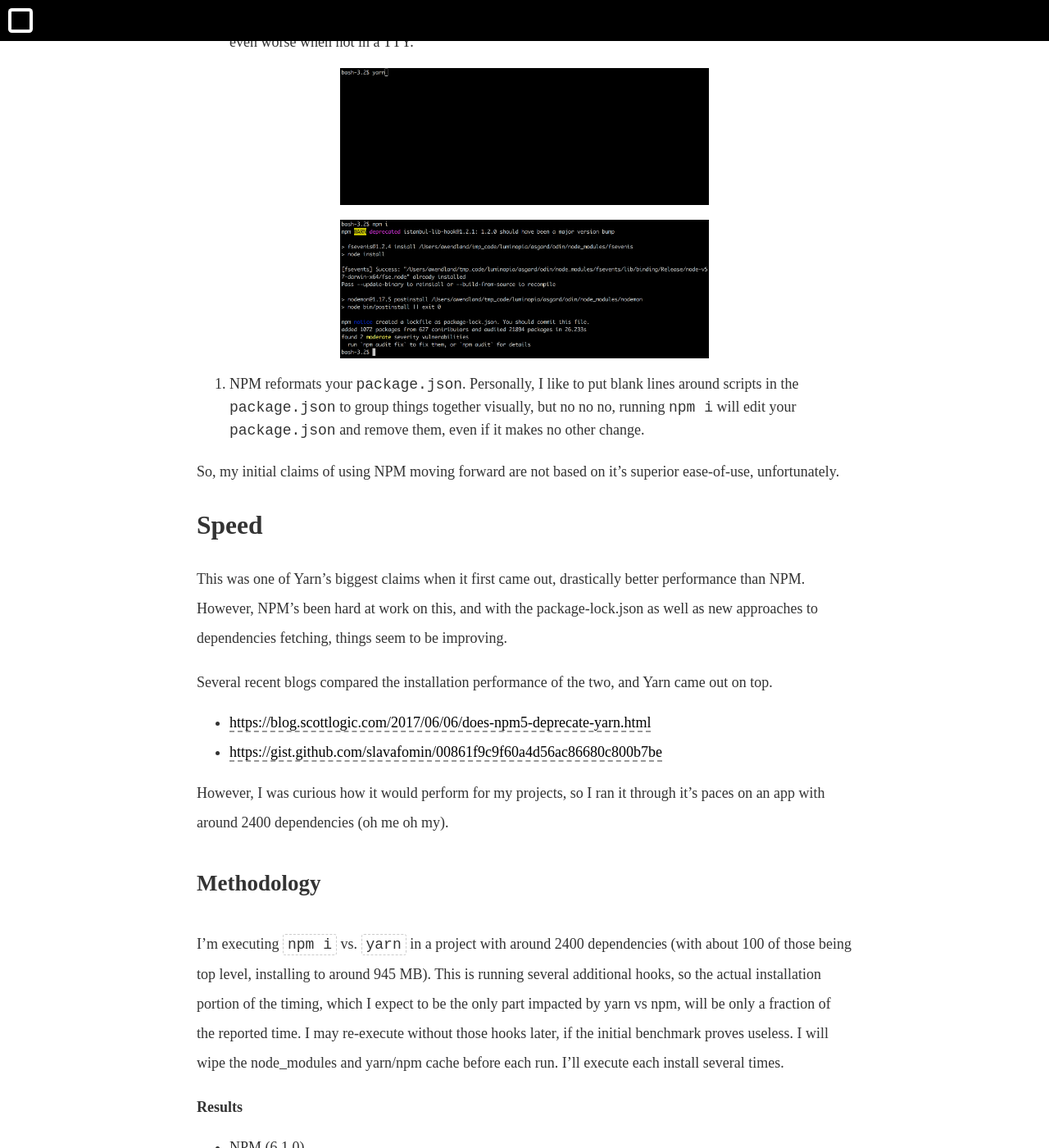
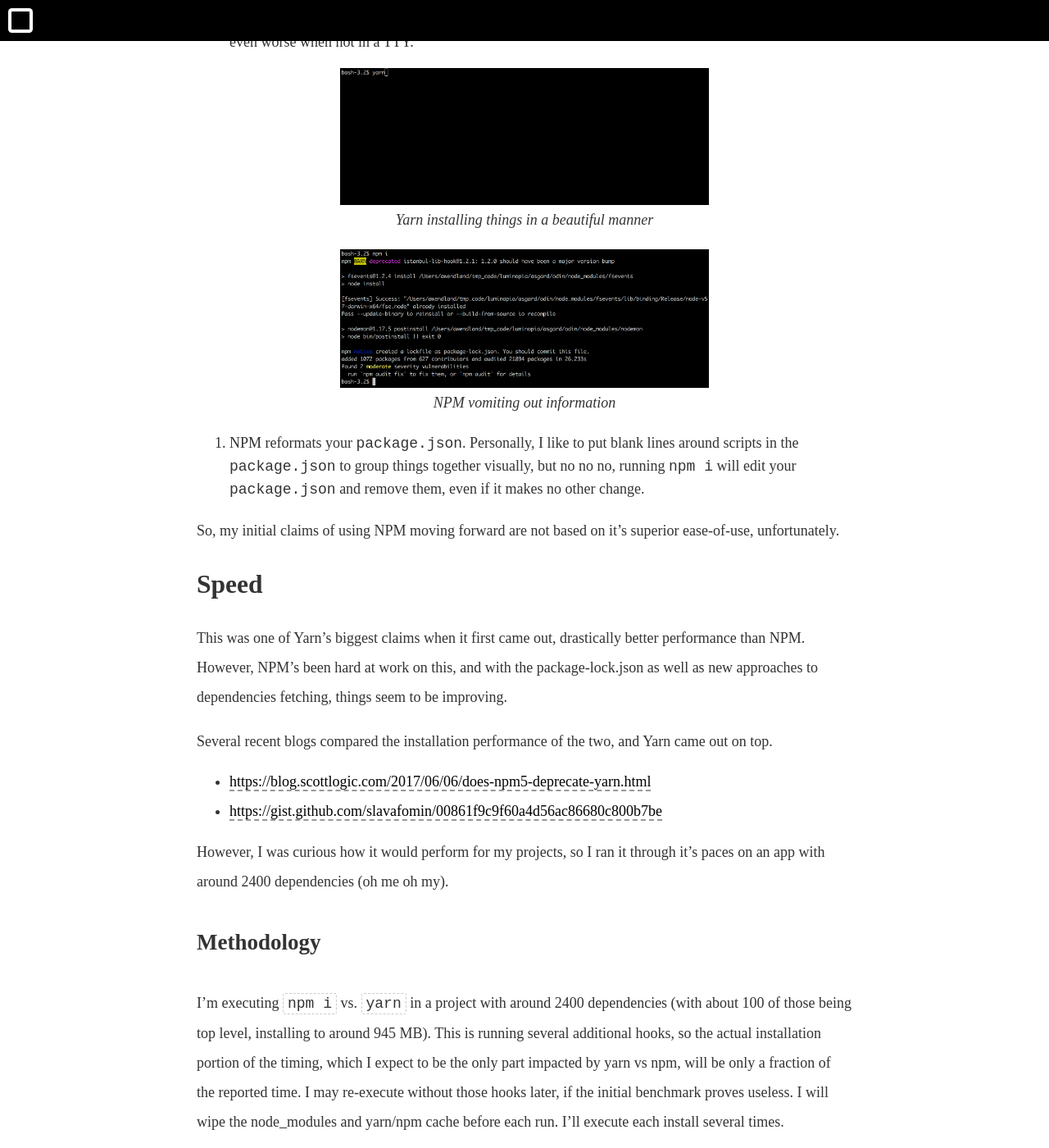
Before and after one commit to awendland/blog, a Jekyll site: the page built from _posts/2018-06-08-yarn-vs-npm.markdown, in a window 1280 px wide and 1400 px high, scrolled down 2867 px. Shown: the whole window at 82% size. Built offline with Jekyll 4.4.1, drawn with Linux system fonts in a browser that asks for light colours; nearby versions of some CDN libraries; some web fonts are replaced; comment, search, counter and statistics services are not loaded.

Commit message:
css: Add pseudo image captions w/ adjacent em blocks

```diff
--- a/_posts/2018-06-08-yarn-vs-npm.markdown
+++ b/_posts/2018-06-08-yarn-vs-npm.markdown
@@ -55,8 +55,10 @@
 3. The `npm install` output is just ugly compared to Yarn. Yarn's informative, condensed, easy to follow, and all around polished. NPM looks like a complete mess, makes it hard to understand things, and is even worse when not in a TTY.
 
 ![Yarn installing things in a beautiful manner](/img/posts/2018-06-08_yarn_install.gif)
+*Yarn installing things in a beautiful manner*
 
 ![NPM vomiting out information](/img/posts/2018-06-08_npm_install.png)
+*NPM vomiting out information*
 
 4. NPM reformats your `package.json`. Personally, I like to put blank lines around scripts in the `package.json` to group things together visually, but no no no, running `npm i` will edit your `package.json` and remove them, even if it makes no other change.
 
--- a/css/less/components/post.less
+++ b/css/less/components/post.less
@@ -55,6 +55,12 @@
             }
             &.large {
                 max-width: 100%;
+            }
+            // Center italicized text that immediately follows an
+            // image AKA poor man's caption
+            & + em {
+                display: block;
+                text-align: center;
             }
         }
         @media print {
--- a/css/main.css
+++ b/css/main.css
@@ -804,6 +804,10 @@
 .post > .body img.large {
   max-width: 100%;
 }
+.post > .body img + em {
+  display: block;
+  text-align: center;
+}
 @media print {
   .post > .body a:not(.button) {
     border: none;
```
